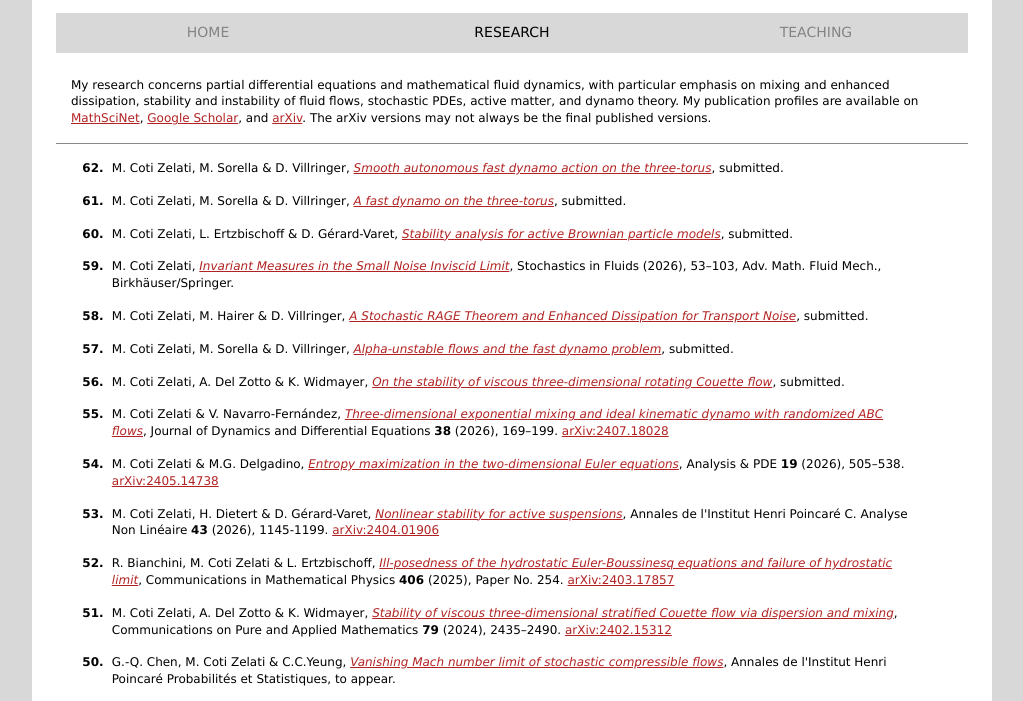
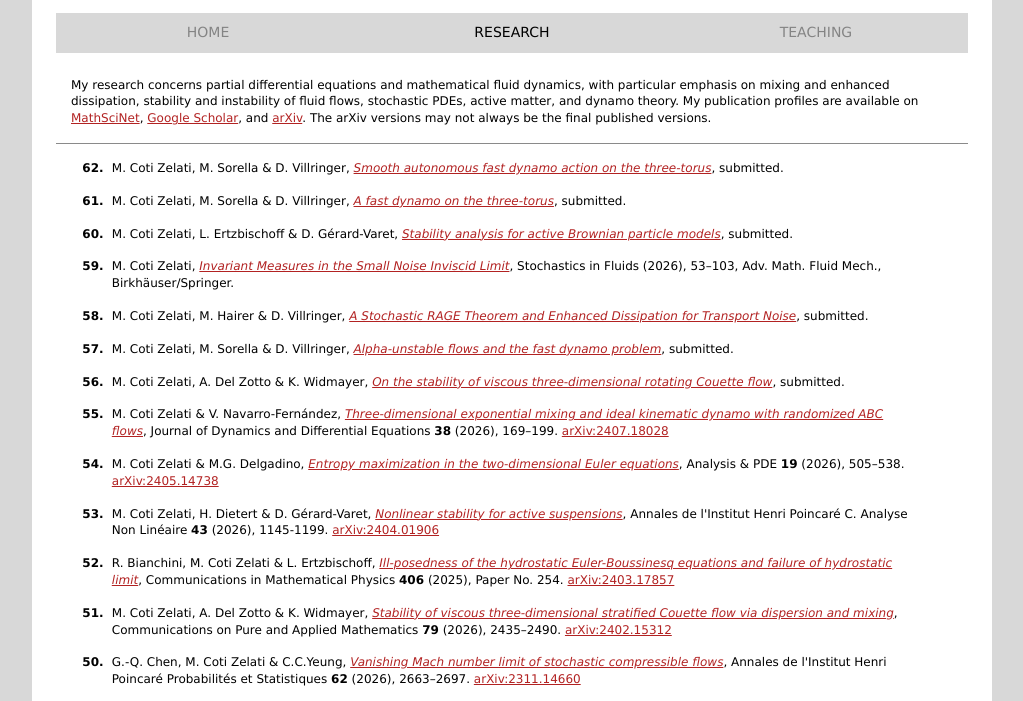
Before and after one commit to micotize/micotize.github.io, a plain HTML site: page research.html in a window 1280 px wide. Shown: the part 88-789 px from the top of the page, without its empty margins (128-1151 px from the left). Drawn offline with Linux system fonts and the light colour scheme; no server answers.

Commit message:
Update Nov 2026

```diff
--- a/research.html
+++ b/research.html
@@ -401,7 +401,7 @@ button:focus-visible {
         <span>
           M. Coti Zelati, A. Del Zotto &amp; K. Widmayer,
           <a class="paper-title" href="https://doi.org/10.1002/cpa.70048" rel="noopener noreferrer" target="_blank">Stability of viscous three-dimensional stratified Couette flow via dispersion and mixing</a>,
-          Communications on Pure and Applied Mathematics <strong>79</strong> (2024), 2435–2490.
+          Communications on Pure and Applied Mathematics <strong>79</strong> (2026), 2435–2490.
           <a class="arxiv-link" href="https://arxiv.org/abs/2402.15312" rel="noopener noreferrer" target="_blank">arXiv:2402.15312</a>
         </span>
       </li>
@@ -410,7 +410,8 @@ button:focus-visible {
         <span>
           G.-Q. Chen, M. Coti Zelati &amp; C.C.Yeung,
           <a class="paper-title" href="https://arxiv.org/abs/2311.14660" rel="noopener noreferrer" target="_blank">Vanishing Mach number limit of stochastic compressible flows</a>,
-          Annales de l'Institut Henri Poincaré Probabilités et Statistiques, to appear.
+          Annales de l'Institut Henri Poincaré Probabilités et Statistiques <strong>62</strong> (2026), 2663–2697.
+          <a class="arxiv-link" href="https://arxiv.org/abs/2311.14660" rel="noopener noreferrer" target="_blank">arXiv:2311.14660</a>
         </span>
       </li>
 
```
Also changed, not shown: github-recovery-codes.txt (added), 3 other files.
